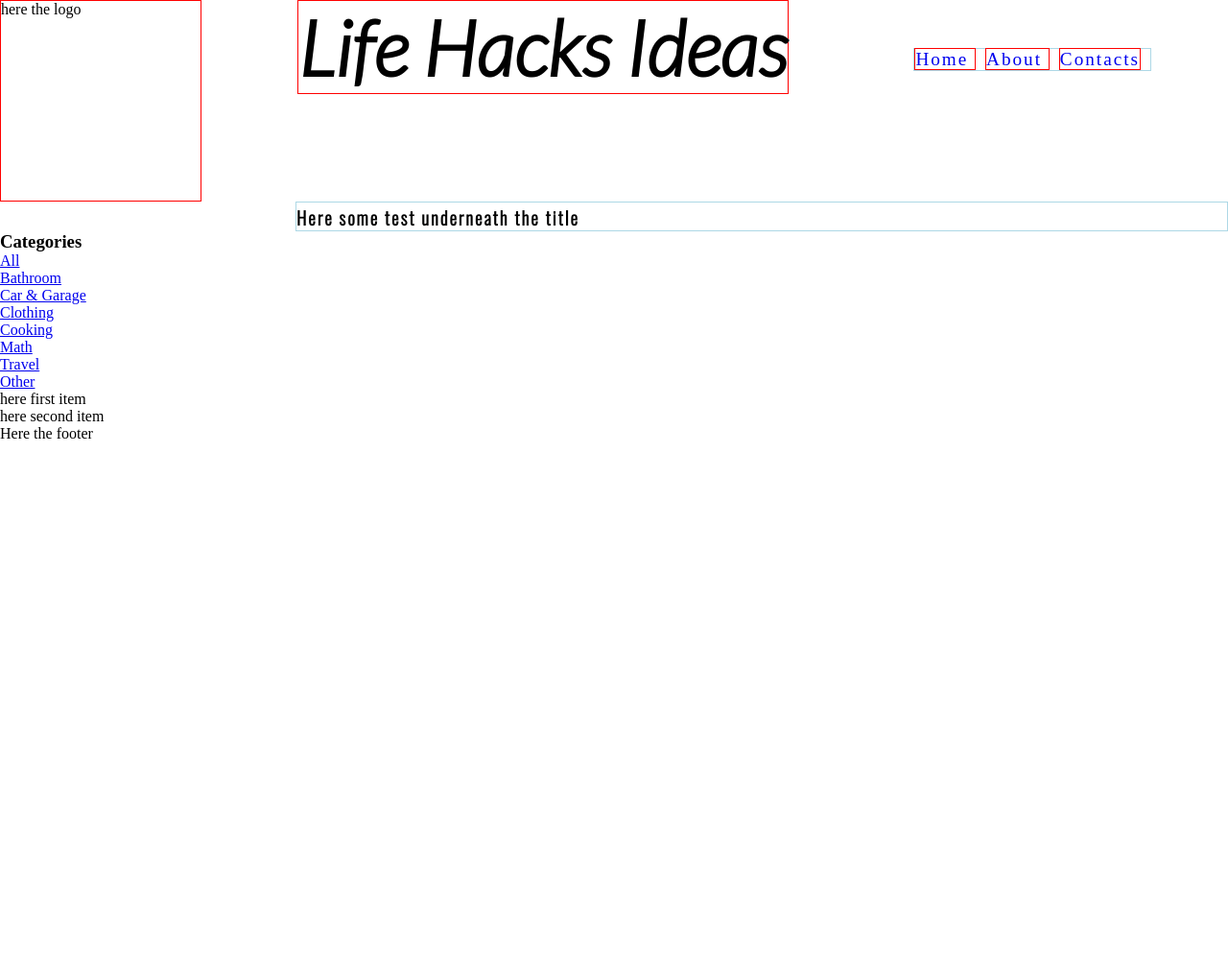
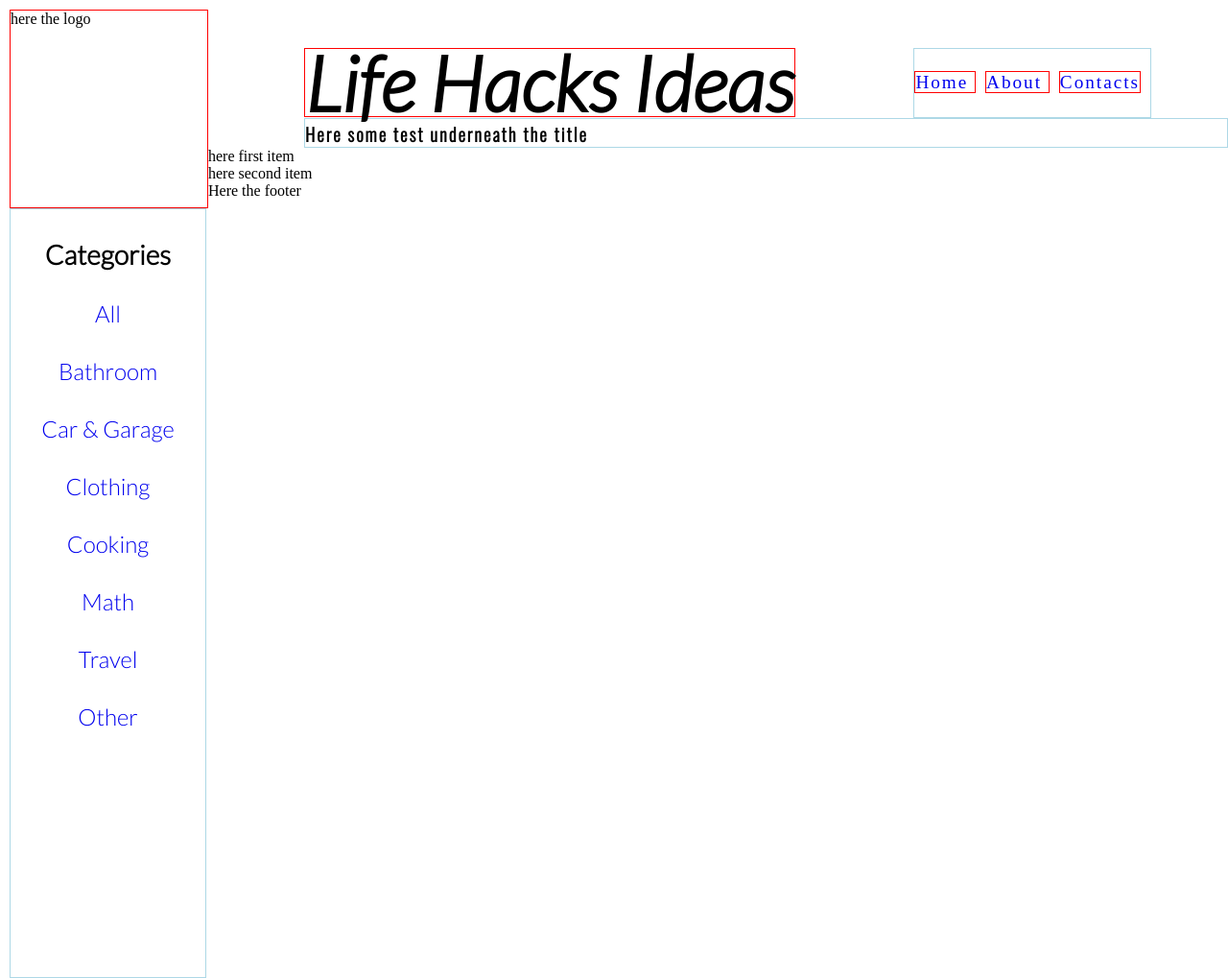
Before and after one commit to LucaGiarr/lifehack-ideas, a plain HTML site: page index.html in a window 1280 px wide. Shown: the whole page at 96% size. Before the commit the page ends 800 px from the top, so only its background shows below. Drawn offline with nearby package versions, Linux system fonts and the light colour scheme.

Commit message:
update style of logo, title and h3 text underneath title

```diff
--- a/assets/css/style.css
+++ b/assets/css/style.css
@@ -8,8 +8,9 @@
 
 #logo {
   float: left;
-  height: 208px;
-  width: 208px;
+  height: 205px;
+  width: 205px;
+  margin: 10px 0 0 10px;
   border: 1px solid red;
 }
 
@@ -26,6 +27,14 @@
   float: right;
   margin: 50px 80px 0 0;
   border: 1px solid lightblue;
+}
+
+#title, #nav_links li{
+  margin-top: 50px;
+}
+
+#nav_links, #title {
+  line-height: 70px;
 }
 
 #nav_links li{
@@ -45,8 +54,34 @@
 header h3{
   font-family: Oswald, sans-serif;
   letter-spacing: 2px;
-  clear: both;
+  clear: right;
   padding-top: 2px;
-  margin-left: 308px;
+  margin-left: 317px;
   border: 1px solid lightblue;
 }
+
+/* menu categories */
+#categories{
+  height: 800px;
+  width: 203px;
+  text-align: center;
+  margin-left: 10px;
+  font-size: 150%;
+  float: left;
+  clear: left;
+  border: 1px solid lightblue;
+}
+
+
+#categories h3{
+  font-family: Lato, sans-serif;
+}
+#categories li{
+  list-style-type: none;
+  margin-top: 30px;
+}
+
+#categories a{
+  font-family: Lato, sans-serif;
+  text-decoration: none;
+}
```
